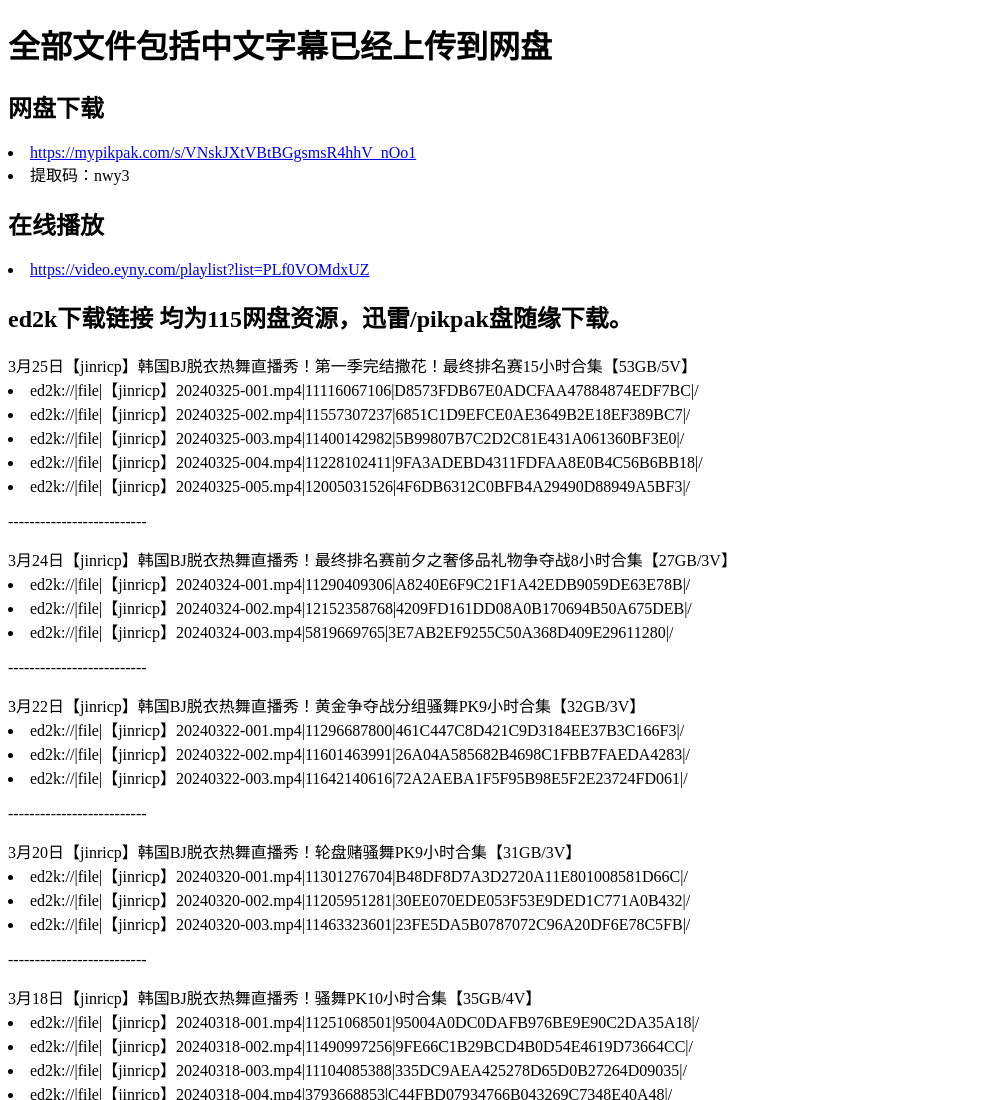
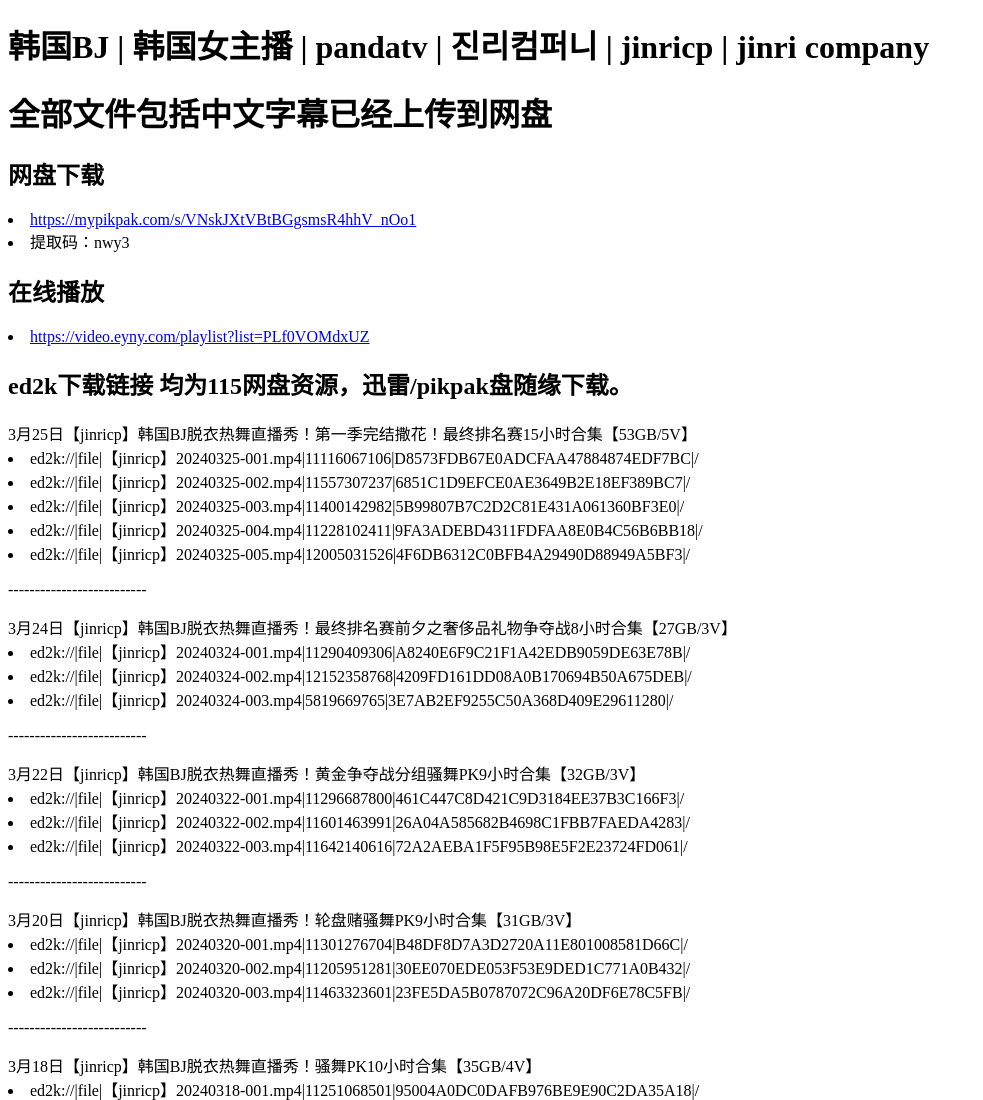
Before and after one commit to niucnet/niuc.github.io, a plain HTML site: page index.html in a window 1280 px wide. Shown: the top 1100 px of the page, without its empty margins (0-983 px from the left). Drawn offline with Linux system fonts and the light colour scheme.

Commit message:
Update index.html

```diff
--- a/index.html
+++ b/index.html
@@ -6,6 +6,7 @@
     <title>韩国BJ | 韩国女主播 | pandatv | 진리컴퍼니 | jinricp | jinri company</title>
     <meta name="keywords" content="韩国BJ,韩国女主播,pandatv,진리컴퍼니,jinricp,中文字幕,jinri company">
 <meta name="description" content="韩国BJ,韩国女主播,pandatv,진리컴퍼니,jinricp,中文字幕,jinri company">
+    <h1>韩国BJ | 韩国女主播 | pandatv | 진리컴퍼니 | jinricp | jinri company</h1>
     <h1>全部文件包括中文字幕已经上传到网盘</h1>
     <h2>网盘下载</h2>
     <li><a href="https://mypikpak.com/s/VNskJXtVBtBGgsmsR4hhV_nOo1" target="_blank">https://mypikpak.com/s/VNskJXtVBtBGgsmsR4hhV_nOo1</a></li>
```
